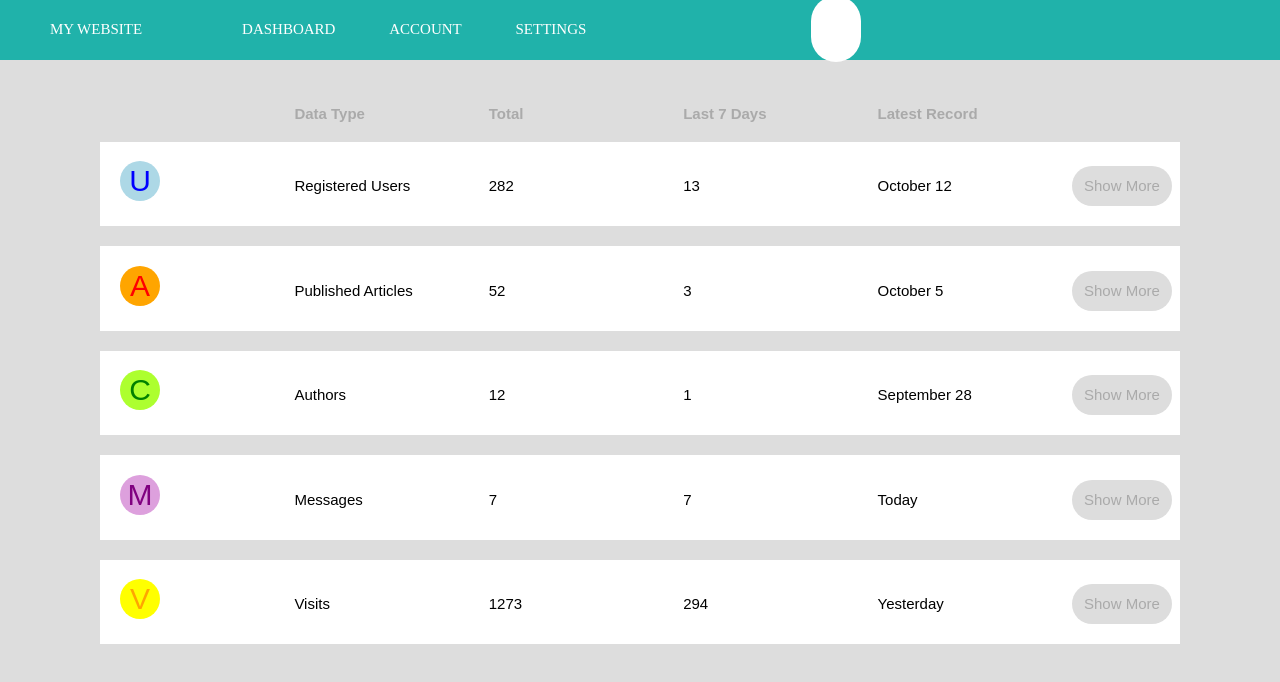
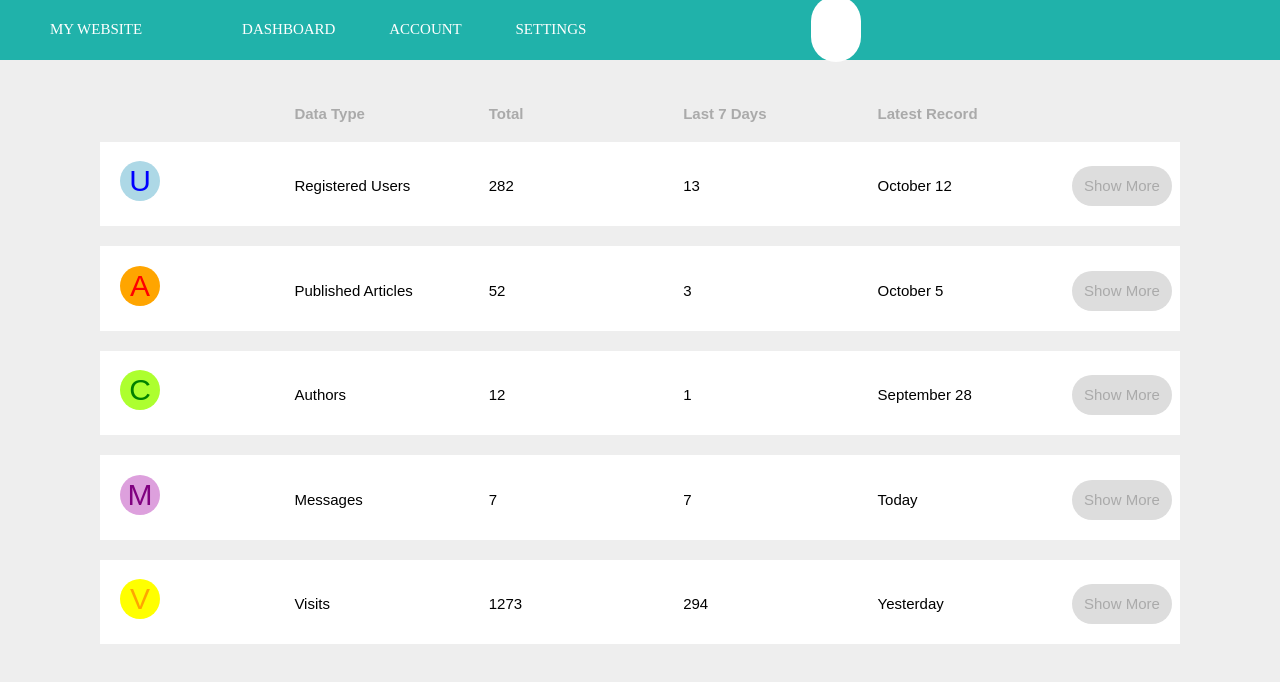
Before and after one commit to JacobBlock123/JacobBlock123.github.io, a plain HTML site: page jacob_block_assignment_5/index.html in a window 1280 px wide. Drawn offline with Linux system fonts and the light colour scheme.

Commit message:
Readme updated and small changes made.

```diff
--- a/jacob_block_assignment_5/assets/base.css
+++ b/jacob_block_assignment_5/assets/base.css
@@ -26,5 +26,5 @@
 
 body {
     font-family: Arial, Helvetica, sans-serif;
-    background-color: #ddd;
+    background-color: #eee;
 }
```
Also changed, not shown: 1 other file.
